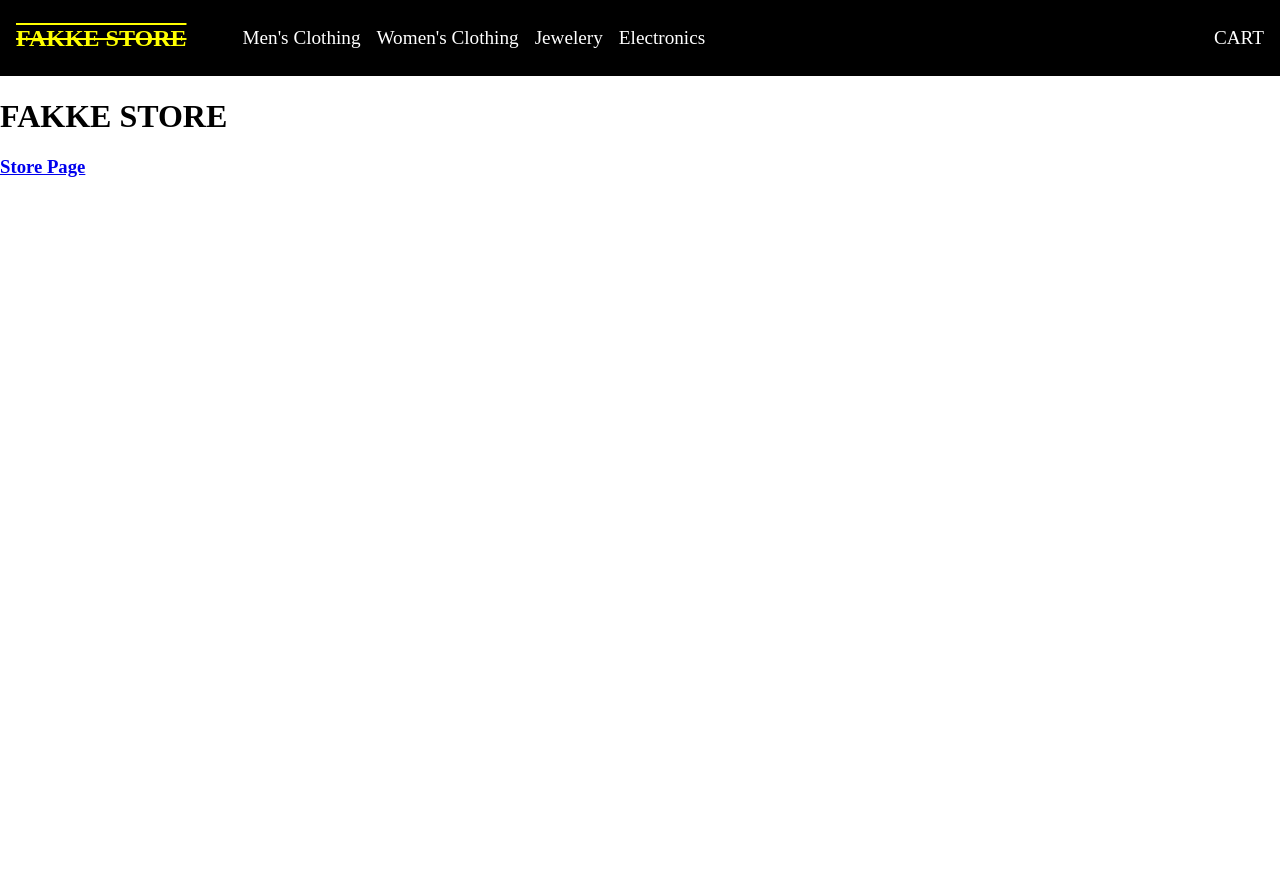
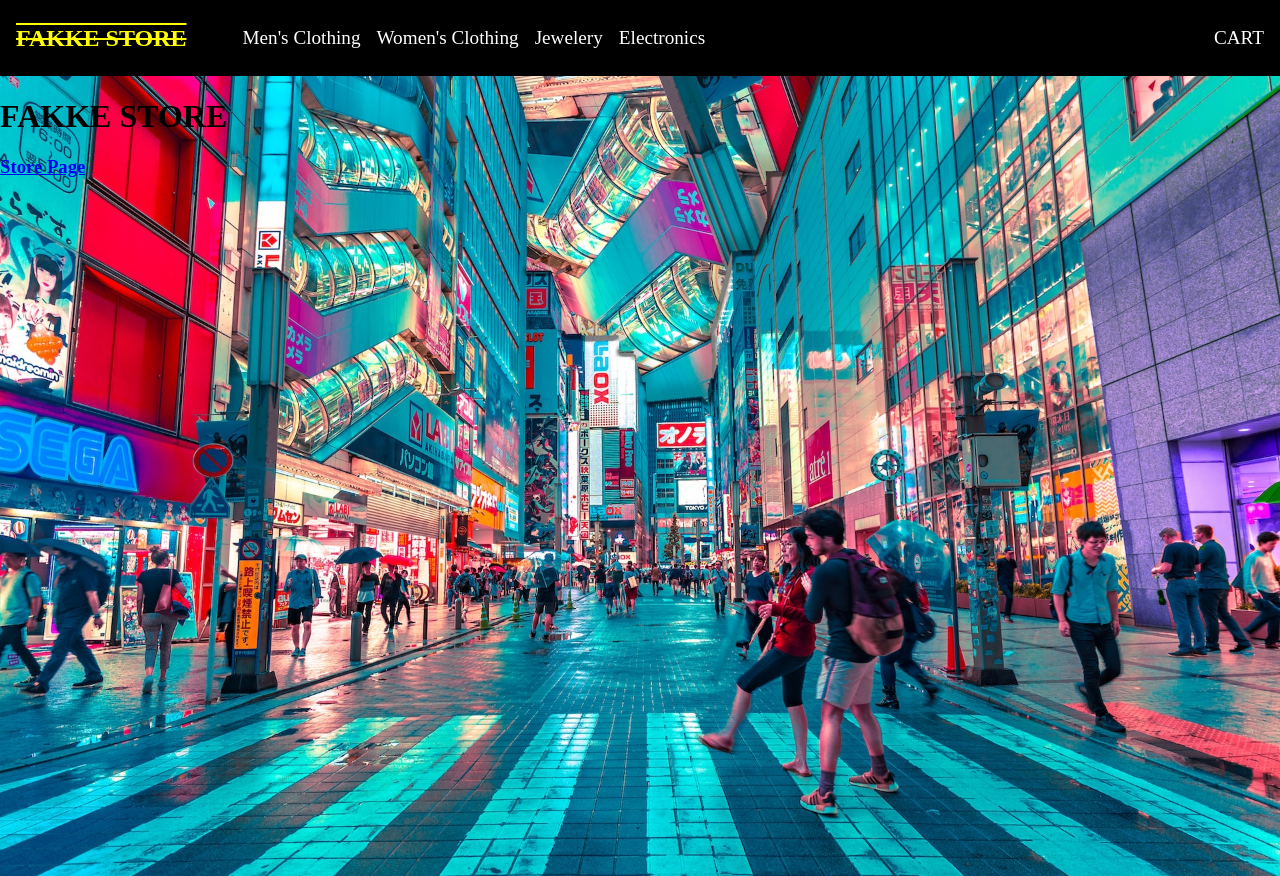
Before and after one commit to Meeran-Tofiq/shopping-cart, a React (Vite) app: page / in a window 1280 px wide. Before the commit the page ends 800 px from the top, so only its background shows below. Built offline with nearby package versions, Linux system fonts and the light colour scheme.

Commit message:
Style homepage structure and background image

```diff
--- a/src/Homepage/Homepage.jsx
+++ b/src/Homepage/Homepage.jsx
@@ -3,7 +3,7 @@ import { Link } from "react-router-dom";
 
 export default function Homepage() {
 	return (
-		<main>
+		<main className={styles.homepage}>
 			<div>
 				<h1>FAKKE STORE</h1>
 				<h3>
--- a/src/Homepage/Homepage.module.css
+++ b/src/Homepage/Homepage.module.css
@@ -0,0 +1,7 @@
+.homepage {
+	background-image: url("../assets/jezael-melgoza-layMbSJ3YOE-unsplash.jpg");
+	height: 100%;
+	background-size: cover;
+	background-position: center;
+	display: flex;
+}
```
